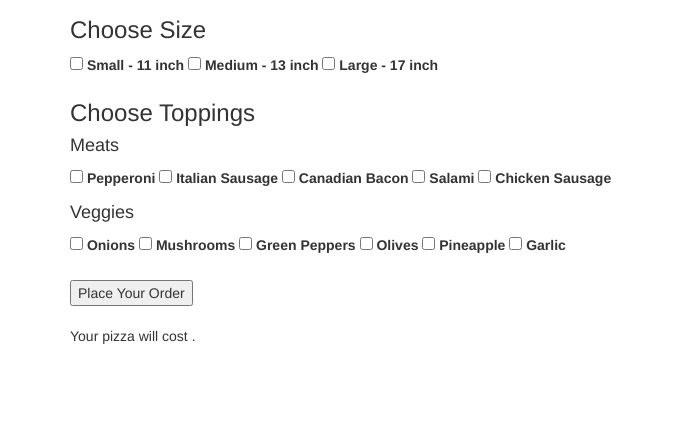
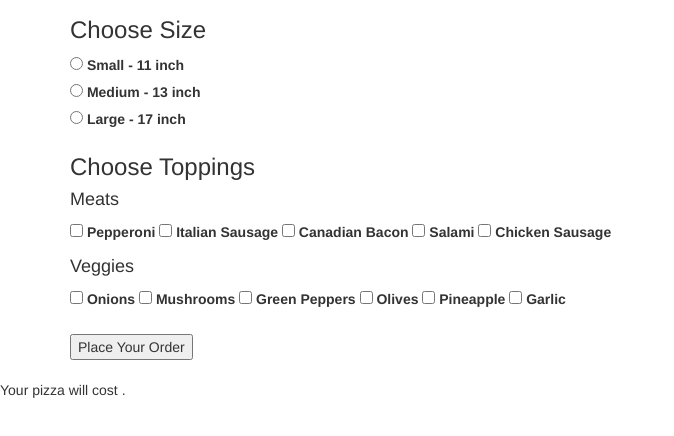
Before and after one commit to pnapper/epic-pizza, a plain HTML site: page index.html in a window 1280 px wide. Both pictures are taken after a click on the button "Place Your Order". Shown: the part 116-552 px from the top of the page, without its empty margins (0-674 px from the left). Drawn offline with nearby package versions, Linux system fonts and the light colour scheme.

Commit message:
change size option to radio buttons, add preliminary javascript.

```diff
--- a/css/styles.css
+++ b/css/styles.css
@@ -0,0 +1,3 @@
+#receipt {
+  display: none;
+}
--- a/index.html
+++ b/index.html
@@ -16,19 +16,25 @@
     <h2>Place An Order</h2>
 
     <h3>Choose Size</h3>
+    <form id="pizza-order">
       <div class="form-check">
         <label class="form-check-label">
-        <input class="form-check-input" type="checkbox" value="">
+          <input class="form-check-input" type="radio" name="size" id="size" value="option1">
           Small - 11 inch
         </label>
+      </div>
+      <div class="form-check">
         <label class="form-check-label">
-        <input class="form-check-input" type="checkbox" value="">
+          <input class="form-check-input" type="radio" name="size" id="size" value="option1">
           Medium - 13 inch
         </label>
+      </div>
+      <div class="form-check">
         <label class="form-check-label">
-        <input class="form-check-input" type="checkbox" value="">
+          <input class="form-check-input" type="radio" name="size" id="size" value="option1">
           Large - 17 inch
         </label>
+      </div>
 
         <h3>Choose Toppings</h3>
 
@@ -36,23 +42,23 @@
 
         <div class="form-check">
           <label class="form-check-label">
-          <input class="form-check-input" type="checkbox" value="">
+            <input class="form-check-input" type="checkbox" id="topping" value="">
             Pepperoni
           </label>
           <label class="form-check-label">
-          <input class="form-check-input" type="checkbox" value="">
+            <input class="form-check-input" type="checkbox" id="topping" value="">
             Italian Sausage
           </label>
           <label class="form-check-label">
-          <input class="form-check-input" type="checkbox" value="">
+            <input class="form-check-input" type="checkbox" id="topping" value="">
             Canadian Bacon
           </label>
           <label class="form-check-label">
-          <input class="form-check-input" type="checkbox" value="">
+            <input class="form-check-input" type="checkbox" id="topping" value="">
             Salami
           </label>
           <label class="form-check-label">
-          <input class="form-check-input" type="checkbox" value="">
+            <input class="form-check-input" type="checkbox" id="topping" value="">
             Chicken Sausage
           </label>
 
@@ -60,27 +66,27 @@
 
           <div class="form-check">
             <label class="form-check-label">
-          <input class="form-check-input" type="checkbox" value="">
+              <input class="form-check-input" type="checkbox" id="topping" value="">
               Onions
             </label>
             <label class="form-check-label">
-          <input class="form-check-input" type="checkbox" value="">
+              <input class="form-check-input" type="checkbox" id="topping" value="">
               Mushrooms
             </label>
             <label class="form-check-label">
-          <input class="form-check-input" type="checkbox" value="">
+              <input class="form-check-input" type="checkbox" id="topping" value="">
               Green Peppers
             </label>
             <label class="form-check-label">
-          <input class="form-check-input" type="checkbox" value="">
+              <input class="form-check-input" type="checkbox" id="topping" value="">
               Olives
             </label>
             <label class="form-check-label">
-          <input class="form-check-input" type="checkbox" value="">
+              <input class="form-check-input" type="checkbox" id="topping" value="">
               Pineapple
             </label>
             <label class="form-check-label">
-          <input class="form-check-input" type="checkbox" value="">
+              <input class="form-check-input" type="checkbox" id="topping" value="">
               Garlic
             </label>
           </div>
@@ -88,6 +94,7 @@
         <br>
         <button type="submit" name="button">Place Your Order</button>
       </div>
+    </form>
     <br>
     <div id="receipt">
       <p> Your pizza will cost <span id="price"> .</span></p>
--- a/js/scripts.js
+++ b/js/scripts.js
@@ -0,0 +1,27 @@
+function Pizza (size, toppings, price) {
+  this.size = size;
+  this.toppings = toppings;
+  this.price = "";
+}
+
+Pizza.prototype.cost = function(price) {
+  this.cost += price;
+}
+
+
+
+
+
+
+$(document).ready(function() {
+  $("form#pizza-order").submit(function(event) {
+    event.preventDefault();
+
+    var order = new Pizza ($("#price").val());
+    var inputtedSize = $("#size").val();
+    var inputtedToppings = $("#topping").val();
+
+    $("#receipt").show();
+
+  });
+});
```
Lines whose indentation alone changed are shown as unchanged.
